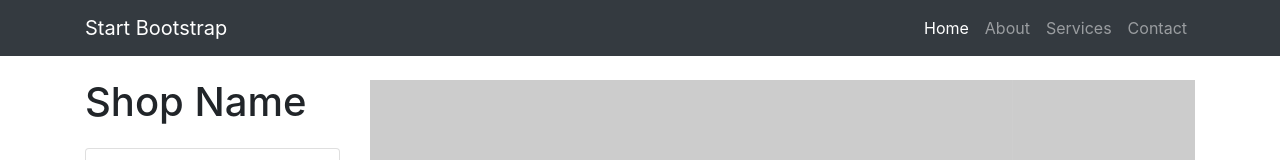
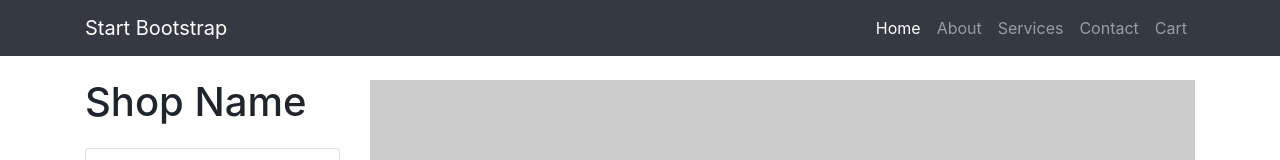
Before and after one commit to Polovinsky/shop-mp, a website: page index.html in a window 1280 px wide. Shown: the top 160 px of the page. Drawn offline with Linux system fonts and the light colour scheme; placeholder pictures from the web are drawn by us.

Commit message:
added to navbar cart item

```diff
--- a/index.html
+++ b/index.html
@@ -42,6 +42,9 @@
             </li>
             <li class="nav-item">
               <a class="nav-link" href="#">Contact</a>
+            </li>
+            <li class="nav-item">
+              <a class="nav-link" href="#">Cart</a>
             </li>
           </ul>
         </div>
```
